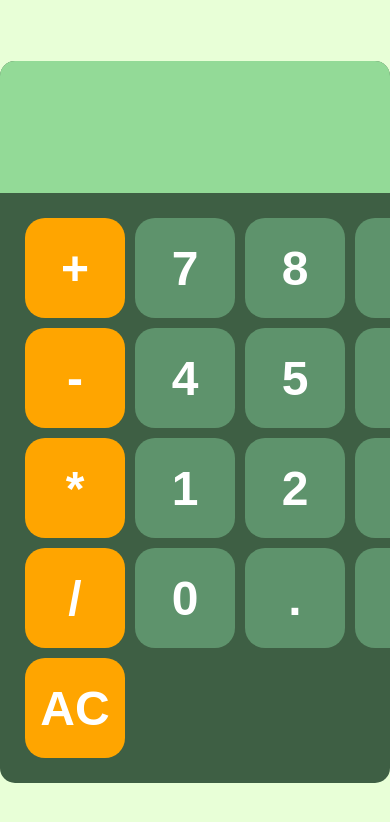
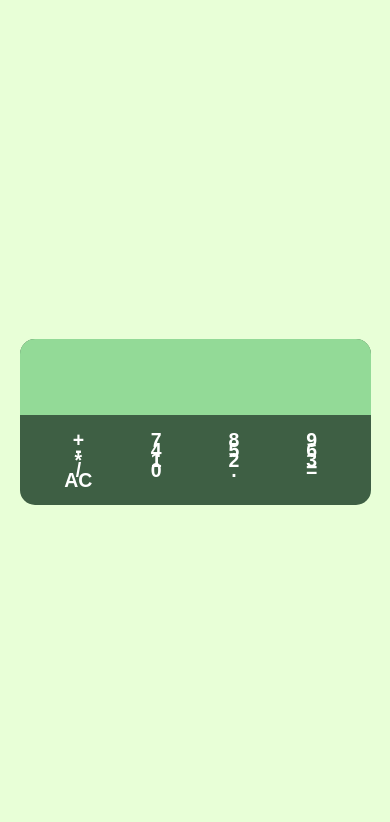
Before and after one commit to pranay-chavan/Calculator, a plain HTML site: page index.html in a window 390 px wide. Drawn offline with Linux system fonts and the light colour scheme.

Commit message:
Enhance CSS for responsiveness and layout
the previous css was not mobile friendly

```diff
--- a/style.css
+++ b/style.css
@@ -1,64 +1,99 @@
-body{
+/* Ensure the calculator takes the full height of the viewport on all devices */
+body {
     margin: 0;
-    display:flex;
+    display: flex;
     justify-content: center;
     align-items: center;
-    height:  100vh;
+    height: 100vh;
     background-color: #E8FFD7;
+    overflow-x: hidden;
 }
 
-#calculator{
+#calculator {
     font-family: Arial, sans-serif;
     background-color: #3E5F44;
     border-radius: 15px;
     max-width: 500px;
+    /* Use width: 90% for responsiveness on small screens */
+    width: 90%;
     overflow: hidden;
+    margin: 20px auto;
 }
 
-#display{
+#display {
     width: 100%;
     padding: 20px;
-    font-size: 5rem;
+    /* Responsive font size for display */
+    font-size: 8vw;
     text-align: left;
     border: none;
     background-color: #93DA97;
     color: #3E5F44;
+    box-sizing: border-box;
+}
 
-}
-#keys{
+#keys {
     display: grid;
     grid-template-columns: repeat(4 , 1fr);
     gap: 10px;
     padding: 25px;
 }
 
+button {
+    /* Set width to 100% of its grid cell */
+    width: 100%;
+    /* --- The fix for square buttons: --- */
+    /* Set height to 0 and use padding-top to force height equal to width */
+    height: 0;
+    padding-top: 100%;
+    /* ---------------------------------- */
 
-
-button{
-    width: 100px;
-    height: 100px;
     border-radius: 20px;
     border: none;
     background-color: #5E936C;
     color: white;
-    font-size: 3rem;
+    /* Responsive font size for buttons */
+    font-size: 5vw;
     font-weight: bold;
     cursor: pointer;
+
+    /* Use flexbox to center the text perfectly within the new square area */
+    display: flex;
+    justify-content: center;
+    align-items: center;
+    /* Resets padding for text alignment */
+    padding: 0;
 }
 
-button:hover{
+button:hover {
     background-color: hwb(136 21% 30%);
 }
-button:active{
+
+button:active {
     background-color: hwb(136 21% 50%);
 }
 
-.opbtn{
+.opbtn {
     background-color: orange;
 }
-.opbtn:hover{
+
+.opbtn:hover {
     background-color: hsl(39, 100%, 70%);
 }
-.opbtn:active{
+
+.opbtn:active {
     background-color: hsl(39, 100%, 90%);
 }
+
+/* Media query to use the original large font sizes when the screen is big enough */
+@media (min-width: 500px) {
+    #display {
+        font-size: 5rem;
+    }
+    button {
+        font-size: 3rem;
+        /* Optionally revert to the original fixed height on large screens if desired */
+        height: 100px;
+        padding-top: 0;
+    }
+}
```
